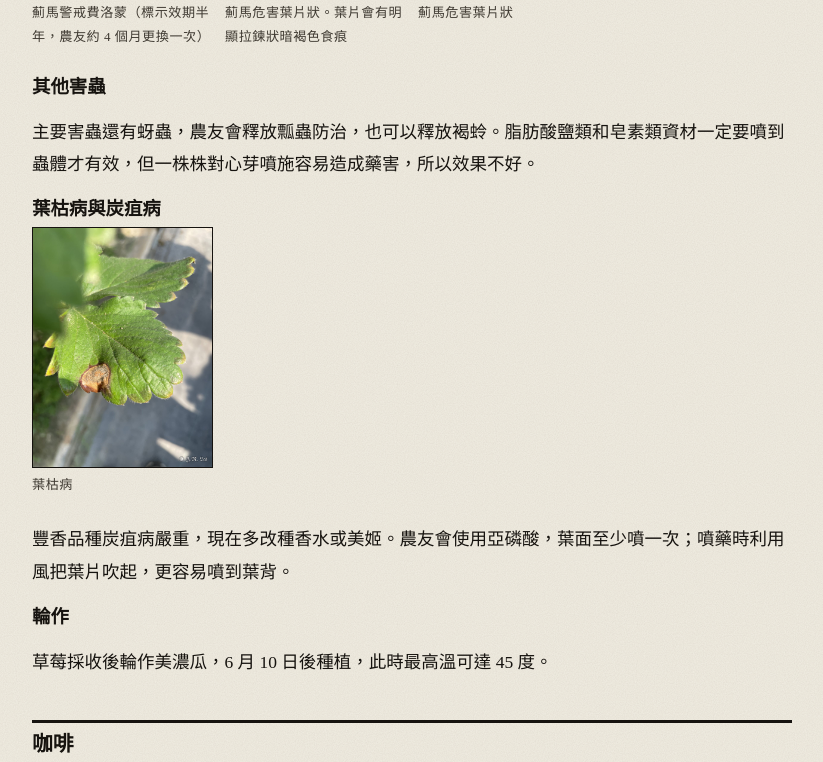
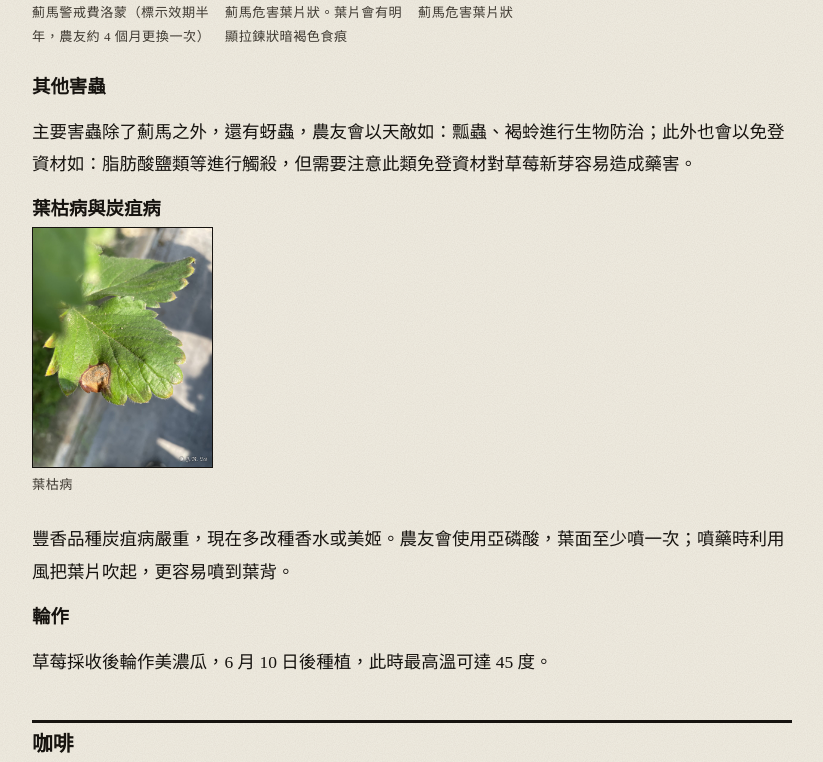
Before and after one commit to laijianren/laijianren.github.io, a Jekyll site: the page built from _visits/2023-03-27-fenyuan-strawberry.md, in a window 1280 px wide and 900 px high, scrolled down 712 px, cut to the strip 138-900 px from the top of the window. Shown: the whole strip, without its empty margins (228-1051 px from the left). Built offline with Jekyll 4.4.1, drawn with Linux system fonts in a browser that asks for light colours; some web fonts are replaced.

Commit message:
Rewrite strawberry pest paragraph
Co-Authored-By: Claude Opus 5.5 (1M context) <noreply@anthropic.com>
Claude-Session: https://claude.ai/code/session_01XJGjkT6ynprrpQ61onDbZk

```diff
--- a/_visits/2023-03-27-fenyuan-strawberry.md
+++ b/_visits/2023-03-27-fenyuan-strawberry.md
@@ -20,7 +20,7 @@ cover_caption: 薊馬危害草莓
 
 ### 其他害蟲
 
-主要害蟲還有蚜蟲，農友會釋放瓢蟲防治，也可以釋放褐蛉。脂肪酸鹽類和皂素類資材一定要噴到蟲體才有效，但一株株對心芽噴施容易造成藥害，所以效果不好。
+主要害蟲除了薊馬之外，還有蚜蟲，農友會以天敵如：瓢蟲、褐蛉進行生物防治；此外也會以免登資材如：脂肪酸鹽類等進行觸殺，但需要注意此類免登資材對草莓新芽容易造成藥害。
 
 ### 葉枯病與炭疽病
 
```
